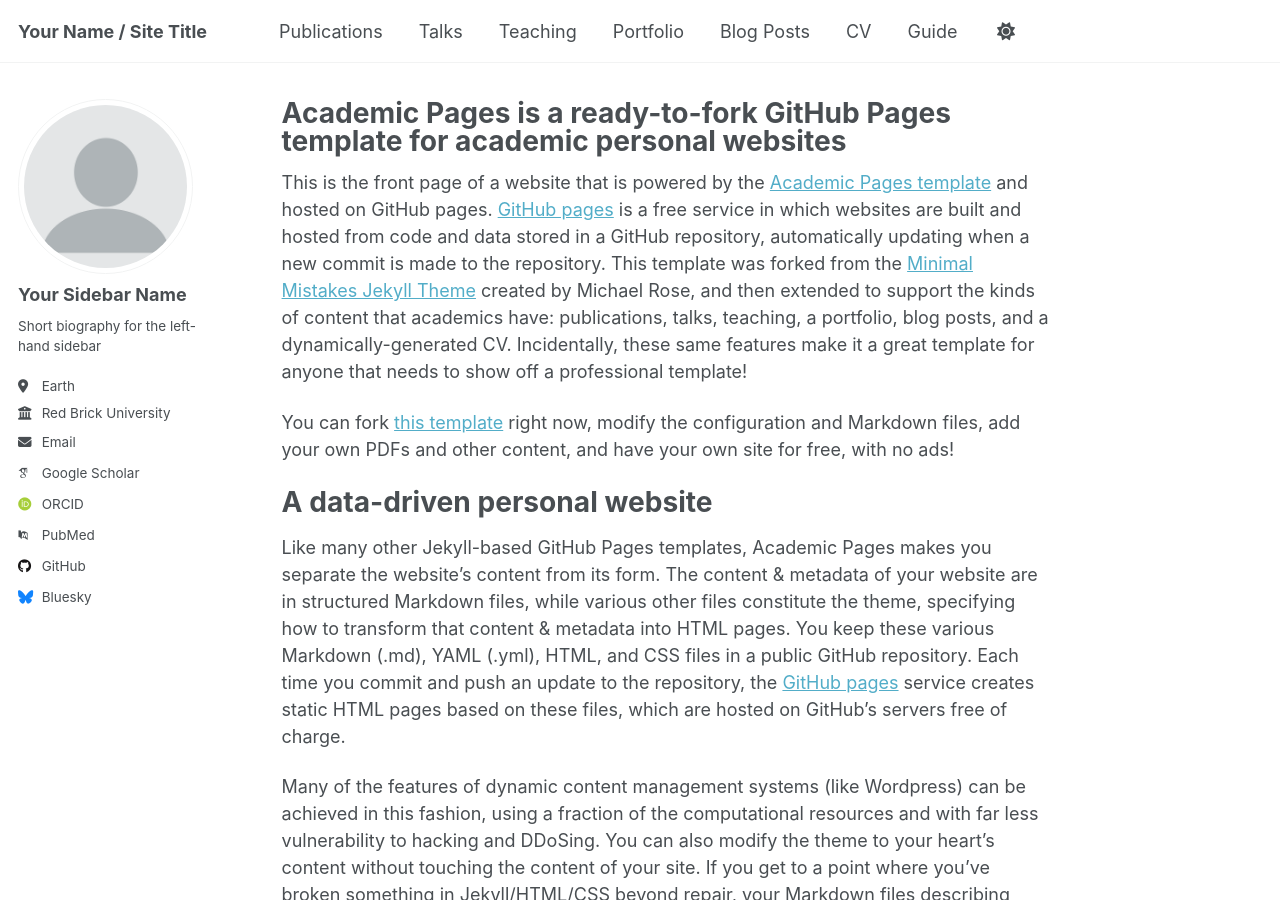
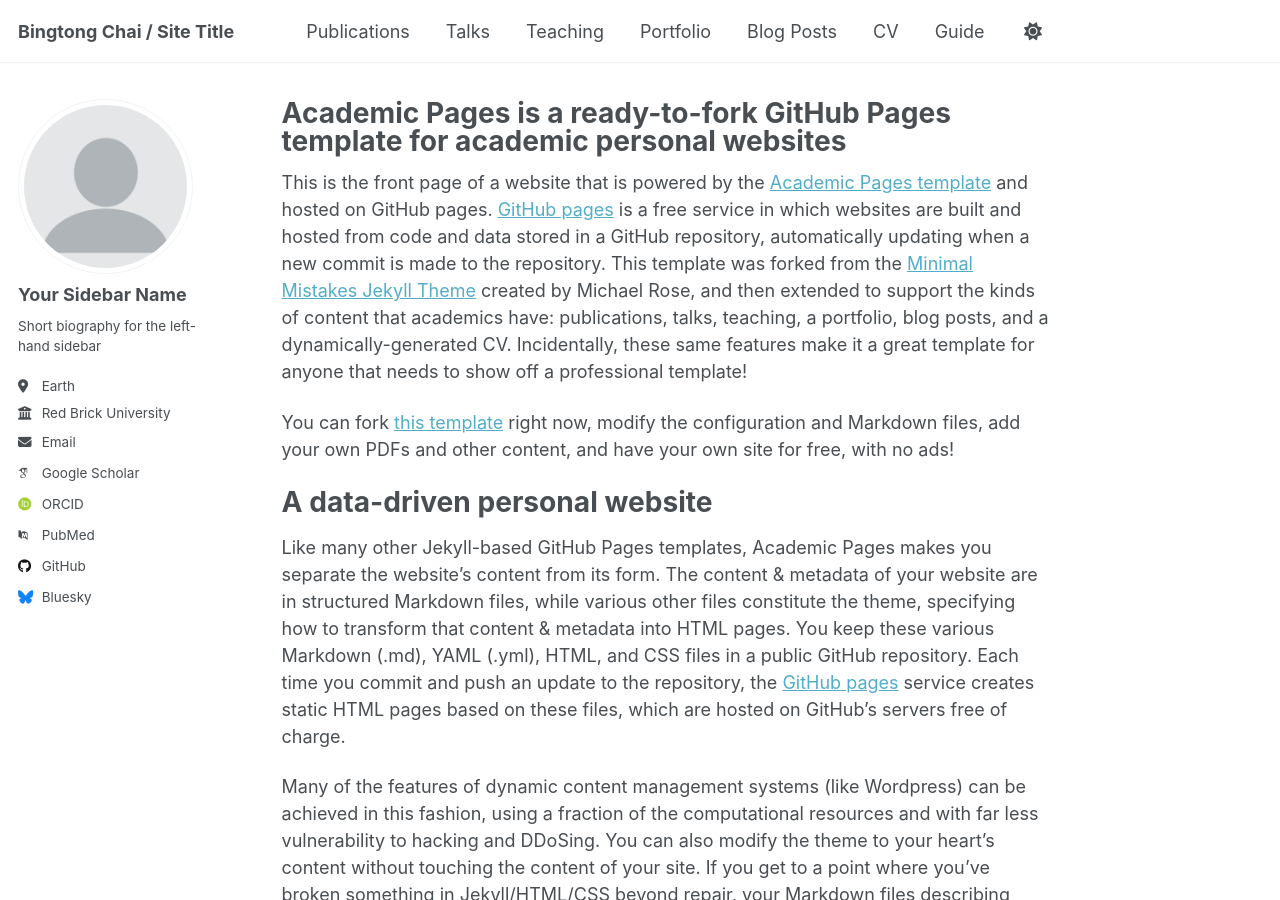
Before and after one commit to Bingtong1/bingtongchai.github.io, a Jekyll site: the page built from _pages/about.md, in a window 1280 px wide and 900 px high. Built offline with Jekyll 4.4.1, drawn with Linux system fonts in a browser that asks for light colours; some web fonts are replaced; a script that is not in the unit is left out.

Commit message:
Update _config.yml

```diff
--- a/_config.yml
+++ b/_config.yml
@@ -9,11 +9,11 @@
 # Basic Site Settings
 locale                   : "en-US"
 site_theme               : "default" # Currently available options are "default", "air"
-title                    : "Your Name / Site Title"
+title                    : "Bingtong Chai / Site Title"
 title_separator          : "-"
 name                     : &name "Your Name"
-description              : &description "Your Name's academic portfolio"   # Update this with a general description of your site, this is the default if not overridden by a page
-url                      : https://academicpages.github.io # The base hostname & protocol for your site e.g. "https://[your GitHub username].github.io",
+description              : &description "Postgraduate student at UQ"   # Update this with a general description of your site, this is the default if not overridden by a page
+url                      : https://bingtongchai.github.io # The base hostname & protocol for your site e.g. "https://[your GitHub username].github.io",
                                                            # or if you already have some other page hosted on Github then use "https://[your GitHub username].github.io/[Your Repo Name]"
 baseurl                  : "" # the subpath of your site, e.g. "/blog"
 repository               : "academicpages/academicpages.github.io"
```
